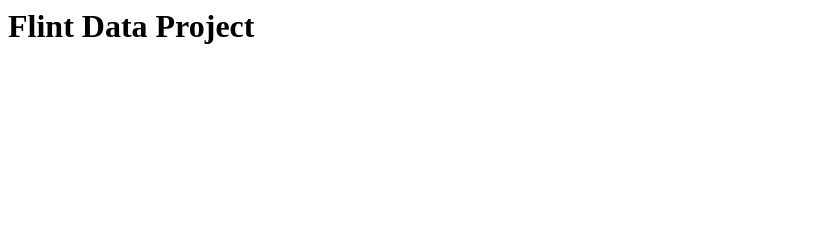
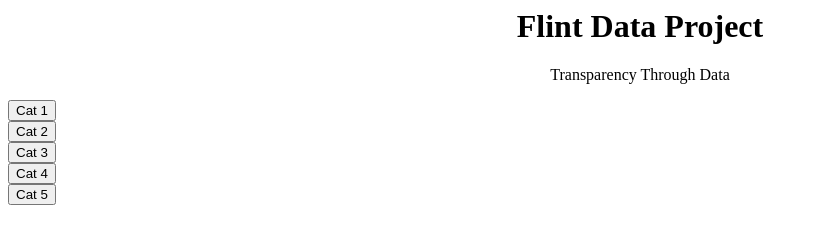
Before and after one commit to Kattery/flint-data-project, a plain HTML site: page index.html in a window 1280 px wide. Shown: the whole page, without its empty margins (0-818 px from the left). Drawn offline with Linux system fonts and the light colour scheme.

Commit message:
update html files

```diff
--- a/index.html
+++ b/index.html
@@ -6,5 +6,22 @@
   </head>
 <body>
 <h1> Flint Data Project </h1>
+<p>Transparency Through Data</p>
+<div class="">
+  <button type="button" name="button">Cat 1</button>
+</div>
+<div class="">
+  <button type="button" name="button">Cat 2</button>
+</div>
+<div class="">
+  <button type="button" name="button">Cat 3</button>
+</div>
+<div class="">
+  <button type="button" name="button">Cat 4</button>
+</div>
+<div class="">
+  <button type="button" name="button">Cat 5</button>
+</div>
+
 </body>
 </html>
--- a/style.css
+++ b/style.css
@@ -0,0 +1,17 @@
+h1{
+  text-align: center;
+}
+p{
+  text-align: center;
+}
+
+.button {
+    background-color: #4CAF50; /* Green */
+    border: none;
+    color: white;
+    padding: 15px 32px;
+    text-align: center;
+    text-decoration: none;
+    display: inline-block;
+    font-size: 16px;
+}
```
